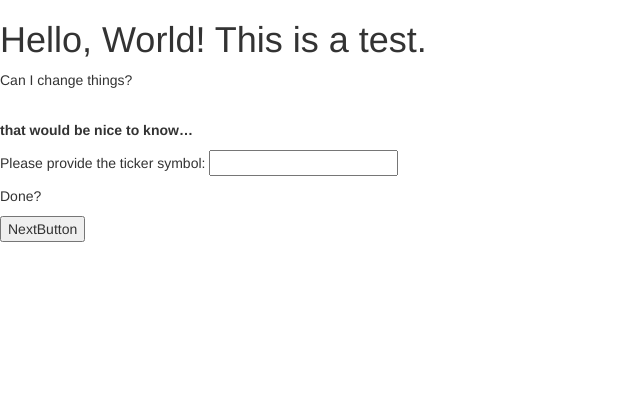
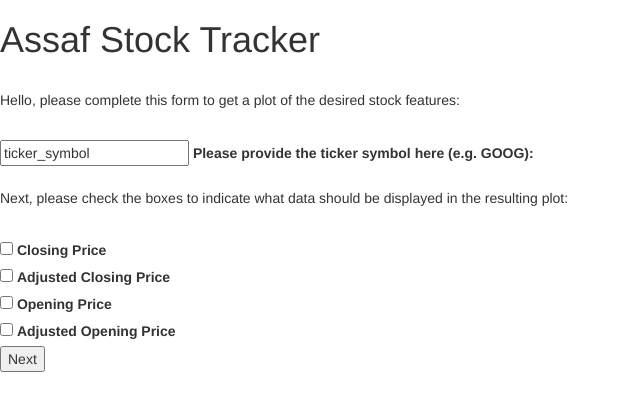
Before and after one commit to EAHub/TDI_Flask_Demo, a Flask app: page /Page1 in a window 1280 px wide. Shown: the top 411 px of the page, without its empty margins (0-640 px from the left). Run offline with Flask 2, Linux system fonts and the light colour scheme; some libraries are stand-ins or nearby versions.

Commit message:
upgraded Page1, full form

```diff
--- a/templates/Page1.html
+++ b/templates/Page1.html
@@ -2,23 +2,51 @@
 <html lang="en">
 	<head>
 		<meta charset="utf-8">
-		<title>Hello, World!</title>
+		<title>Page1</title>
 		<link rel="stylesheet" href="https://maxcdn.bootstrapcdn.com/bootstrap/3.3.5/css/bootstrap.min.css">
 		<link rel="stylesheet" href="https://maxcdn.bootstrapcdn.com/bootstrap/3.3.5/css/bootstrap-theme.min.css">
 		<script src="https://maxcdn.bootstrapcdn.com/bootstrap/3.3.5/js/bootstrap.min.js"></script>
 	</head>
 	<body>
 		<div>
-  			<h1>Hello, World! This is a test.</h1>
-			<p>Can I change things?</p>
-			<br>
-			<p><b>that would be nice to know…</b></p>
 
-			<form id='ticker_symbol' method='post' action='Page2'>
-	  		<p>Please provide the ticker symbol: <input type='text' name='ticker' /></p>
+  		<h1>Assaf Stock Tracker</h1>
+  		<br>
+  		<p>Hello, please complete this form to get a plot of the desired stock features:</p>
+		<br>
 
-	  		<p>Done?</p>
-	  		<input type='submit' value='NextButton' />
+			<form id='Page1_Form' method='post' action='Page2'>
+			 	<div>
+			    	<input type="text" id="ticker_symbol" name="ticker_symbol" value="ticker_symbol">
+			 	   	<label for="ticker_symbol"><b>Please provide the ticker symbol here (e.g. GOOG):</b></label>
+			 	</div>
+
+
+			  	<br>
+	  			<p>Next, please check the boxes to indicate what data should be displayed in the resulting plot:</p>
+	  			<br>
+
+
+	  			<div>
+	  				<input type="checkbox" id="closing" name="closing" value="closing">
+	  				<label for="closing">Closing Price</label>
+	  			</div>
+	  			<div>
+	  				<input type="checkbox" id="closing" name="closing" value="closing">
+	  				<label for="closing">Adjusted Closing Price</label>
+	  			</div>
+	  			<div>
+	  				<input type="checkbox" id="closing" name="closing" value="closing">
+	  				<label for="closing">Opening Price</label>
+	  			</div>
+	  			<div>
+	  				<input type="checkbox" id="closing" name="closing" value="closing">
+	  				<label for="closing">Adjusted Opening Price</label>
+			  	</div>
+
+			  	<input type='submit' value='Next' />
+
+			</form>
 
 		</div>
 	</body>
```
